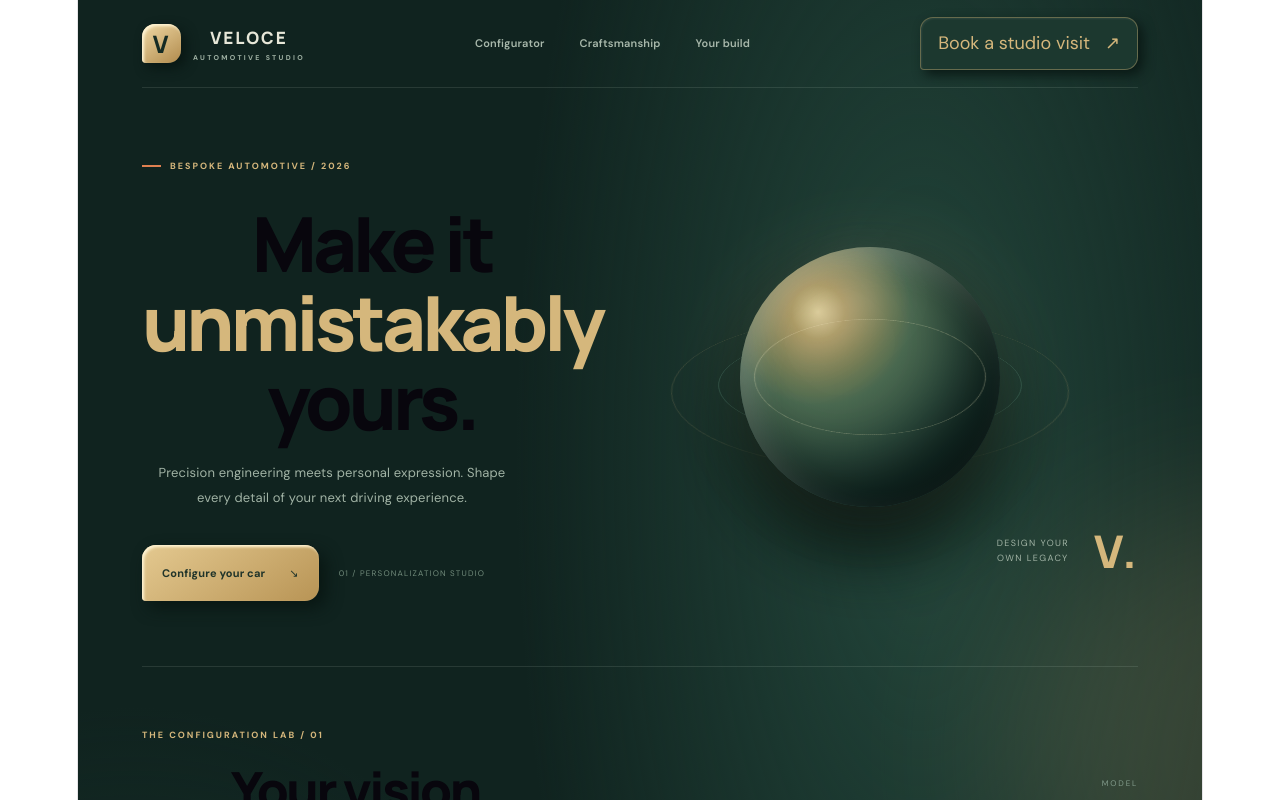
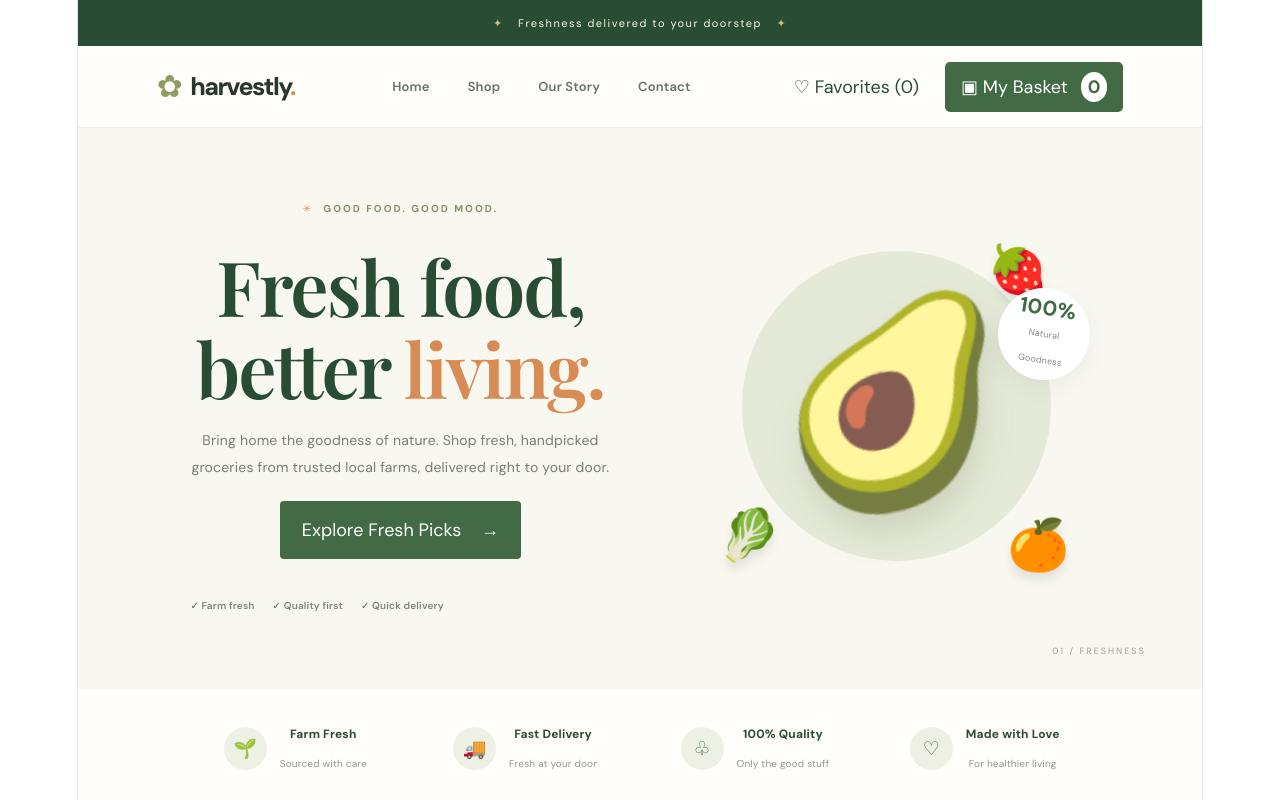
Before and after one commit to CodeWithUsmanOfficial25/React.js-in-30-Days, a React (Vite) app: page / in a window 1280 px wide. Shown: the top 800 px of the page. Built offline with nearby package versions, Linux system fonts and the light colour scheme.

Commit message:
feat(day15): integrate Harvestly into main application

```diff
--- a/src/App.jsx
+++ b/src/App.jsx
@@ -1,5 +1,23 @@
-import Day14 from "./days/Day14"
+import React from "react";
 
-export default function App() {
-  return <Day14 />
+function App() {
+  return (
+    <div>
+      <React.Suspense fallback={<div>Loading Harvestly...</div>}>
+        <Day15App />
+      </React.Suspense>
+    </div>
+  );
 }
+
+function Day15App() {
+  const [Component, setComponent] = React.useState(null);
+
+  React.useEffect(() => {
+    import("./days/Day15").then((module) => setComponent(() => module.default));
+  }, []);
+
+  return Component ? <Component /> : <div style={{ padding: 40 }}>Preparing something fresh...</div>;
+}
+
+export default App;
```
